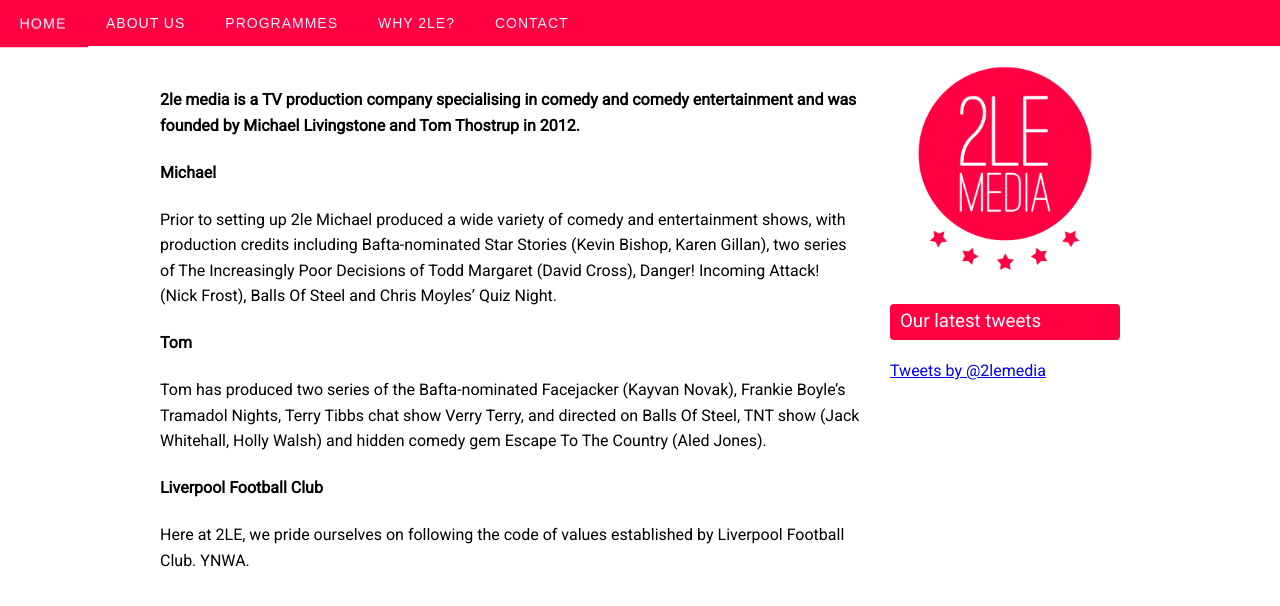
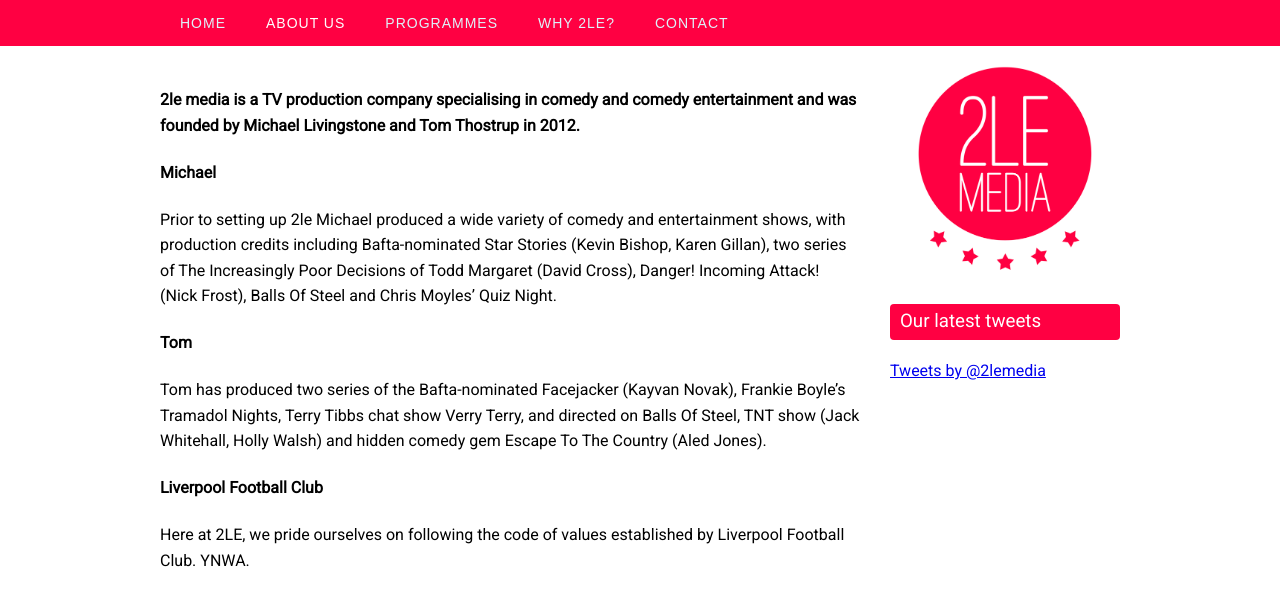
Before and after one commit to Baisysoft/2lemedia, a Jekyll site: the page built from pages/about-us.html, in a window 1280 px wide. Shown: the top 606 px of the page. Built offline with Jekyll 4.4.1, drawn with Linux system fonts in a browser that asks for light colours; nearby versions of some CDN libraries; comment, search, counter and statistics services are not loaded.

Commit message:
put menu in the middle

```diff
--- a/stylesheets/cssmenu.css
+++ b/stylesheets/cssmenu.css
@@ -14,6 +14,7 @@
     -moz-box-sizing: border-box;
     box-sizing: border-box;
 }
+
 #cssmenu:after,
 #cssmenu > ul:after {
     content: ".";
@@ -23,34 +24,44 @@
     line-height: 0;
     height: 0;
 }
+
 #cssmenu #menu-button {
     display: none;
 }
+
 #cssmenu {
     width: auto;
     font-family: Raleway, sans-serif;
     line-height: 1;
-}
-#cssmenu > ul {
     background: #ff0042;
 }
+
+#cssmenu > ul {
+    margin: 0 auto;
+    width: 960px;
+}
+
 #cssmenu > ul > li {
     float: left;
     -webkit-perspective: 1000px;
     -moz-perspective: 1000px;
     perspective: 1000px;
 }
+
 #cssmenu.align-center > ul {
     font-size: 0;
     text-align: center;
 }
+
 #cssmenu.align-center > ul > li {
     display: inline-block;
     float: none;
 }
+
 #cssmenu.align-right > ul > li {
     float: right;
 }
+
 #cssmenu > ul > li > a {
     padding: 16px 20px;
     font-size: 14px;
@@ -70,9 +81,11 @@
     -moz-transform-style: preserve-3d;
     transform-style: preserve-3d;
 }
+
 #cssmenu > ul > li.active > a {
     color: white;
 }
+
 #cssmenu > ul > li:hover > a,
 #cssmenu > ul > li > a:hover {
     color: white;
@@ -81,6 +94,7 @@
     transform: rotateX(90deg) translateY(-23px);
     -ms-transform: none;
 }
+
 #cssmenu > ul > li > a::before {
     position: absolute;
     top: 100%;
@@ -106,24 +120,29 @@
     transform-origin: 50% 0;
     /*-ms-transform: translateY(- -18px);*/
 }
+
 #cssmenu > ul > li:hover > a::before,
 #cssmenu > ul > li > a:hover::before {
     background: #ff0042;
 }
+
 #cssmenu.small-screen {
     width: 100%;
 }
+
 #cssmenu.small-screen > ul,
 #cssmenu.small-screen.align-center > ul {
     width: 100%;
     text-align: left;
 }
+
 #cssmenu.small-screen > ul > li,
 #cssmenu.small-screen.align-center {
     float: none;
     display: block;
     border-top: 1px solid rgba(100, 100, 100, 0.1);
 }
+
 #cssmenu.small-screen > ul > li:hover > a,
 #cssmenu.small-screen > ul > li > a:hover {
     color: white;
@@ -132,9 +151,11 @@
     transform: none;
     -ms-transform: none;
 }
+
 #cssmenu.small-screen > ul > li > a::before {
     display: none;
 }
+
 #cssmenu.small-screen #menu-button {
     display: block;
     padding: 16px 20px;
@@ -146,6 +167,7 @@
     letter-spacing: 1px;
     background: #ff0042;
 }
+
 #cssmenu.small-screen #menu-button:after {
     content: "";
     position: absolute;
@@ -160,10 +182,12 @@
     width: 22px;
     height: 3px;
 }
+
 #cssmenu.small-screen #menu-button.menu-opened:after {
     border-top: 2px solid #dff2fa;
     border-bottom: 2px solid #dff2fa;
 }
+
 #cssmenu.small-screen #menu-button:before {
     content: "";
     position: absolute;
@@ -174,6 +198,7 @@
     height: 2px;
     background: #ffffff;
 }
+
 #cssmenu.small-screen #menu-button.menu-opened:before {
     background: #dff2fa;
 }
```
Lines whose indentation alone changed are shown as unchanged.
